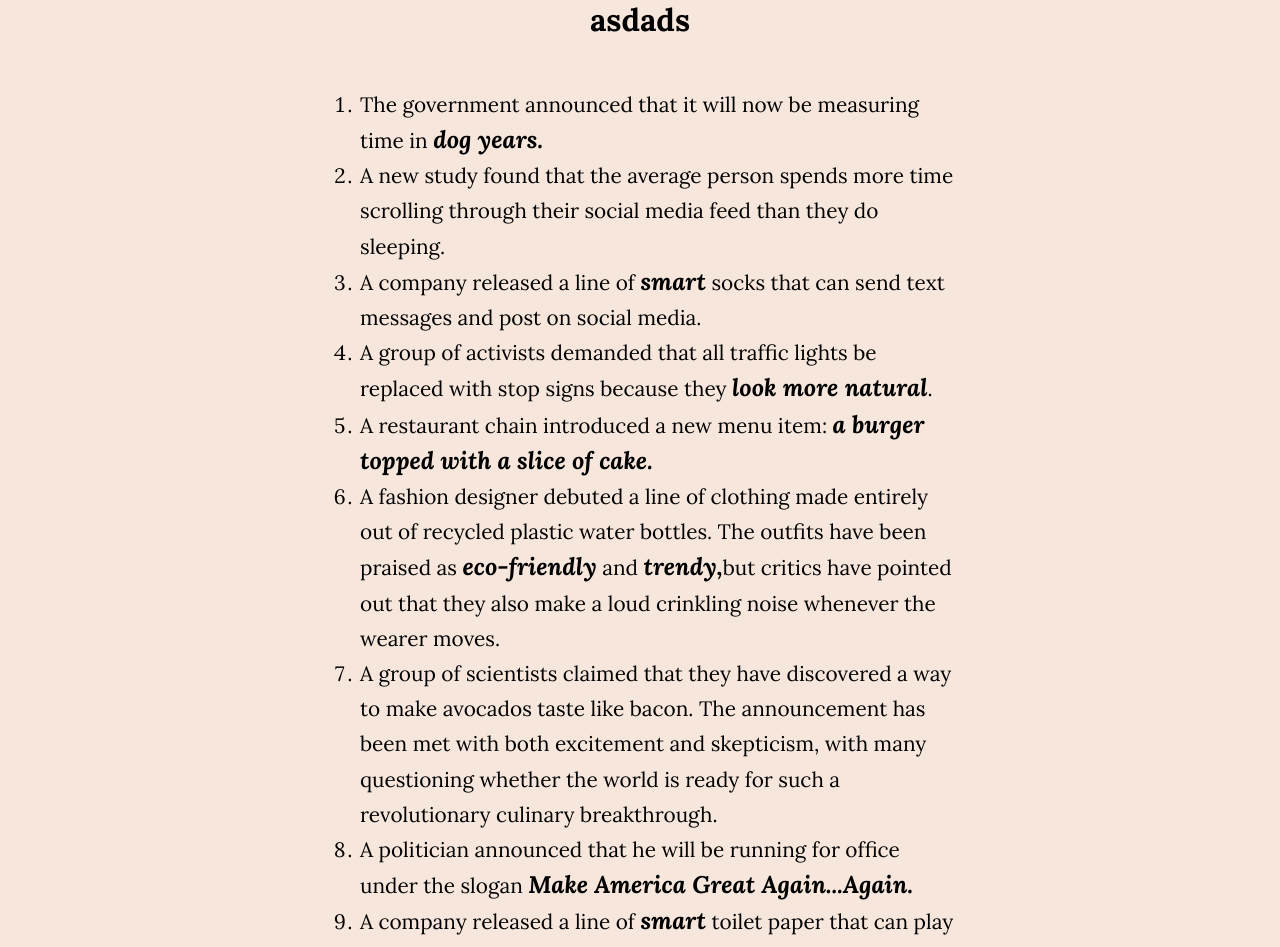
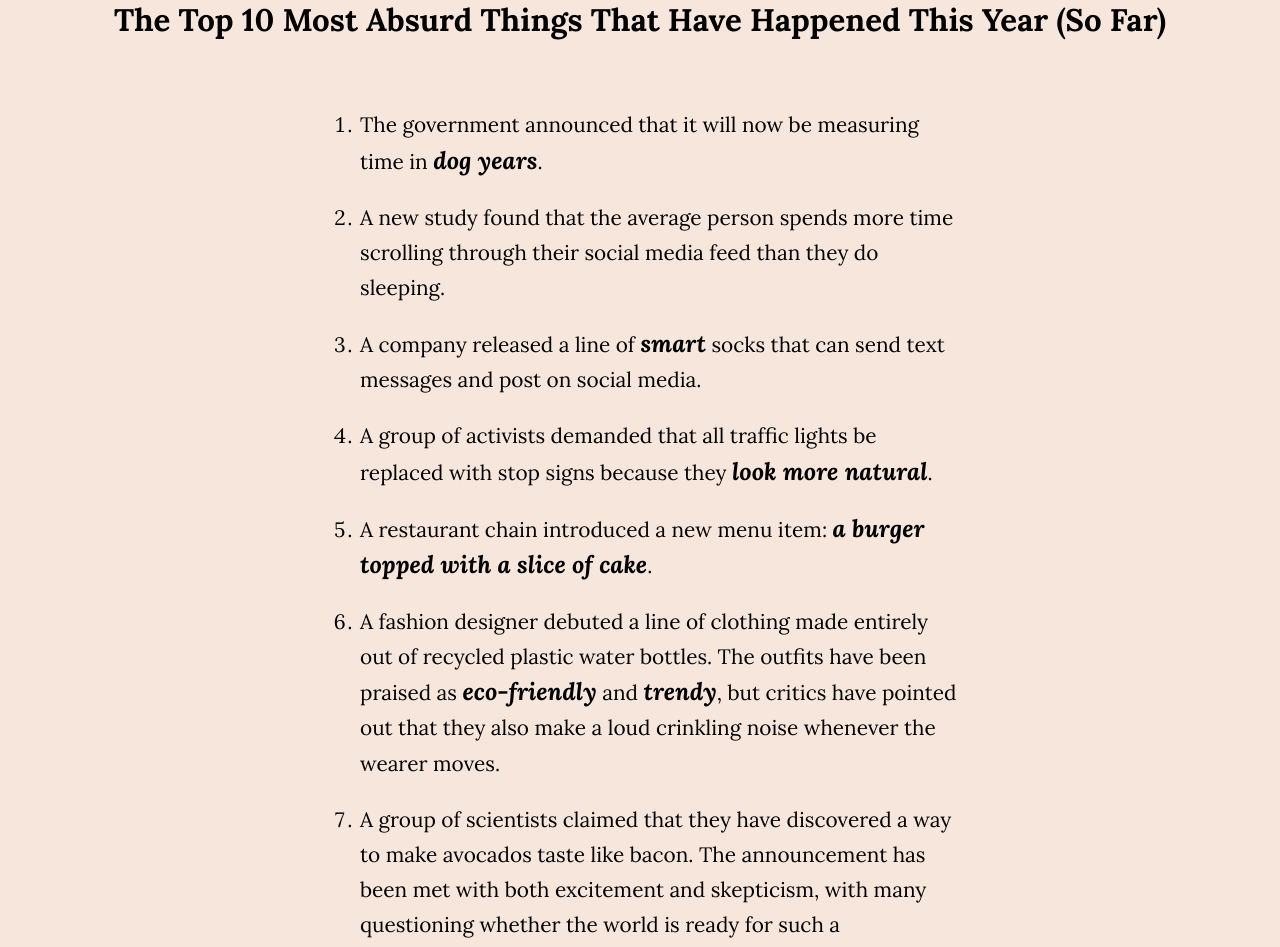
Before and after one commit to Asurakun1/my-blog-project, a React (Create React App) app: page /random-article in a window 1280 px wide. Shown: the part 200-1147 px from the top of the page. Built offline with nearby package versions, Linux system fonts and the light colour scheme.

Commit message:
changed headlines and added one article

```diff
--- a/package.json
+++ b/package.json
@@ -8,6 +8,7 @@
     "@testing-library/user-event": "^13.5.0",
     "react": "^18.2.0",
     "react-dom": "^18.2.0",
+    "react-markdown": "^8.0.4",
     "react-router-dom": "^6.5.0",
     "react-scripts": "5.0.1",
     "web-vitals": "^2.1.4"
--- a/public/data/articles.JSON
+++ b/public/data/articles.JSON
@@ -4,16 +4,16 @@
         "title": "The Top 10 Most Absurd Things That Have Happened This Year (So Far)",
         "article": {
             "list": [
-                "The government announced that it will now be measuring time in 'dog years'.",
+                "The government announced that it will now be measuring time in ***dog years***.",
                 "A new study found that the average person spends more time scrolling through their social media feed than they do sleeping.",
-                "A company released a line of smart socks that can send text messages and post on social media.",
-                "A group of activists demanded that all traffic lights be replaced with stop signs because they look more natural.",
-                "A restaurant chain introduced a new menu item: a burger topped with a slice of cake.",
-                "A fashion designer debuted a line of clothing made entirely out of recycled plastic water bottles. The outfits have been praised as eco-friendly and trendy,but critics have pointed out that they also make a loud crinkling noise whenever the wearer moves.",
+                "A company released a line of ***smart*** socks that can send text messages and post on social media.",
+                "A group of activists demanded that all traffic lights be replaced with stop signs because they ***look more natural***.",
+                "A restaurant chain introduced a new menu item: ***a burger topped with a slice of cake***.",
+                "A fashion designer debuted a line of clothing made entirely out of recycled plastic water bottles. The outfits have been praised as ***eco-friendly*** and ***trendy***, but critics have pointed out that they also make a loud crinkling noise whenever the wearer moves.",
                 "A group of scientists claimed that they have discovered a way to make avocados taste like bacon. The announcement has been met with both excitement and skepticism, with many questioning whether the world is ready for such a revolutionary culinary breakthrough.",
-                "A politician announced that he will be running for office under the slogan Make America Great Again...Again.",
-                "A company released a line of smart toilet paper that can play music and send tweets.",
-                "A group of protesters marched through the streets demanding that all cars be banned because they take up too much space and contribute to climate change."
+                "A politician announced that he will be running for office under the slogan ***Make America Great Again...Again***.",
+                "A company released a line of ***smart*** toilet paper that can play music and send tweets.",
+                "A group of protesters marched through the streets demanding that all cars be banned because ***they take up too much space and contribute to climate change***."
             ]
         }
     },
@@ -21,6 +21,14 @@
         "id": 2,
         "headline": "Local News",
         "title": "New Study Shows Majority of People Actually Just Pretending to Like Craft Beer",
-        "article": "A new park has opened in the downtown area, providing a much-needed green space for residents and visitors to enjoy..."
+        "article": {
+            "section": [
+                "In a shocking turn of events, a new study has revealed that the majority of people who claim to be craft beer aficionados are actually just pretending.",
+                "According to the study, these so-called ***craft beer connoisseurs*** are just faking their love for hoppy IPAs and funky sours to seem cool and edgy. In reality, they would much rather be chugging down cheap cans of mass-produced lagers in the privacy of their own homes.",
+                "***\"We were really surprised by these findings,\"*** said lead researcher, Dr. Mary Smith. ***\"We always assumed that the craft beer craze was driven by a genuine appreciation for unique and artisanal brews. It turns out, it's just a bunch of people trying to fit in with the 'in-crowd'.\"***",
+                "The study also found that these fake craft beer lovers are more likely to be found at trendy bars and breweries, where they can be seen confidently spouting off beer jargon and pretending to know what ***mouthfeel*** means.",
+                "***\"It's a sad state of affairs,\"*** said Smith. ***\"But at least now we know the truth. The majority of people claiming to love craft beer are just full of, well, you know.\"***"
+            ]
+        }
     }
 ]
--- a/src/Components/ArticleSection/ArticleSection.css
+++ b/src/Components/ArticleSection/ArticleSection.css
@@ -17,6 +17,20 @@
     margin-top: 25vh;
 }
 
-.article article ol li strong {
+.article article ol li strong, .article article section p strong {
     font-size: 1.5rem;
 }
+
+.article article{
+    display: flex;
+    flex-direction: column;
+}
+
+.article article img{
+    max-width: 70%;
+    margin: 0 auto;
+}
+
+.article article section p{
+    text-indent: 2.5rem;
+}
--- a/src/Components/ArticleSection/Articles/Article-0.js
+++ b/src/Components/ArticleSection/Articles/Article-0.js
@@ -1,26 +1,19 @@
 import Author0 from '../Author/Author0';
-const Article0 = () =>{
+import ReactMarkdown from 'react-markdown';
+const Article0 = (props) =>{
 
-    return(
+    const loading = "Loading...";
+    return (
         <section className="article">
-            <Author0 />
-            <h1 className='article-title'>asdads</h1>
+            <Author0/>
+            <h1 className="article-title">{typeof props.data !== "string" ? props.data.title : loading}</h1>
             <article>
                 <ol>
-                    <li>The government announced that it will now be measuring time in <strong><em>dog years.</em></strong></li>
-                    <li>A new study found that the average person spends more time scrolling through their social media feed than they do sleeping.</li>
-                    <li>A company released a line of <strong><em>smart</em></strong> socks that can send text messages and post on social media.</li>
-                    <li>A group of activists demanded that all traffic lights be replaced with stop signs because they <strong><em>look more natural</em></strong>.</li>
-                    <li>A restaurant chain introduced a new menu item: <strong><em>a burger topped with a slice of cake.</em></strong></li>
-                    <li>A fashion designer debuted a line of clothing made entirely out of recycled plastic water bottles.
-                        The outfits have been praised as <strong><em>eco-friendly</em></strong> and <strong><em>trendy,</em></strong>
-                        but critics have pointed out that they also make a loud crinkling noise whenever the wearer moves.</li>
-                    <li>A group of scientists claimed that they have discovered a way to make avocados taste like bacon.
-                        The announcement has been met with both excitement and skepticism,
-                        with many questioning whether the world is ready for such a revolutionary culinary breakthrough.</li>
-                    <li>A politician announced that he will be running for office under the slogan <strong><em>Make America Great Again...Again.</em></strong></li>
-                    <li>A company released a line of <strong><em>smart</em></strong> toilet paper that can play music and send tweets.</li>
-                    <li>A group of protesters marched through the streets demanding that all cars be banned because <strong><em>they take up too much space and contribute to climate change.</em></strong></li>
+                    {
+                        typeof props.data !== "string" ? (props.data.article.list.map((element, index) => {
+                            return <li key={index}><ReactMarkdown>{element}</ReactMarkdown></li>
+                        })) : loading
+                    }
                 </ol>
             </article>
         </section>
--- a/src/Components/ArticleSection/Articles/Article-1.js
+++ b/src/Components/ArticleSection/Articles/Article-1.js
@@ -1,18 +1,26 @@
+import ReactMarkdown from "react-markdown";
 
 const Article1 = (props) => {
+    const loading = "Loading...";
     return (
         <section className="article">
 
-            <h1>{typeof props.data !== "string" ? props.data[0].title : props.data}</h1>
-            <article>
-                <ol>
-                    {
-                        typeof props.data !== "string" ? (props.data[0].article.list.map((element, index) => {
-                            return <li key={index}>{element}</li>
-                        })) : props.data
-                    }
-                </ol>
-            </article>
+            <h1 className="article-title">{typeof props.data !== "string" ? props.data.title : loading}</h1>
+
+            {
+                typeof props.data !== "string" ?
+                    <article>
+                        <img src="/images/craft-beer.jpg" alt="craft-beer-img" />
+                        <section>
+                            <ReactMarkdown>{props.data.article.section[0]}</ReactMarkdown>
+                            <ReactMarkdown>{props.data.article.section[1]}</ReactMarkdown>
+                            <ReactMarkdown>{props.data.article.section[2]}</ReactMarkdown>
+                            <ReactMarkdown>{props.data.article.section[3]}</ReactMarkdown>
+                            <ReactMarkdown>{props.data.article.section[4]}</ReactMarkdown>
+                        </section>
+                    </article>
+                    : loading
+            }
         </section>
     );
 }
--- a/src/Components/Home/Headlines/Headlines.js
+++ b/src/Components/Home/Headlines/Headlines.js
@@ -33,6 +33,13 @@ const Headlines = () => {
                         stores will be tailored to each customer's unique interests and needs, and we'll be able to <br />
                         offer an even more seamless and convenient shopping experience."<br />
                     </p>
+                    <li><Link to="/research-article" className="link">New Study Shows That Making the Stupid Even Stupider is Actually Possible</Link></li>
+                    <p>
+                        In a shocking new discovery, scientists have found a way to make the stupid even stupider. <br/>
+                        In a groundbreaking study, researchers at the Institute of Really Obvious Things found that <br/>
+                        by exposing the already dim-witted to even more idiotic stimuli, their intelligence levels <br/>
+                        could be drastically reduced.
+                    </p>
                 </ul>
             </section>
     );
--- a/src/Components/NavBar/NavBar.js
+++ b/src/Components/NavBar/NavBar.js
@@ -26,8 +26,8 @@ const NavBar = () => {
         <Router>
             <Routes>
                 <Route path="/" element={<Home/>}/>
-                <Route path="/random-article" element={<Article0/>} />
-                <Route path="/craft-Beer" element={<Article1 data={rawData}/>} />
+                <Route path="/random-article" element={<Article0 data={rawData[0]}/>} />
+                <Route path="/craft-Beer" element={<Article1 data={rawData[1]}/>} />
                 <Route path="*" element={<Error404/>}/>
             </Routes>
         </Router>
```
Also changed, not shown: src/Components/Home/Local/Local.js (+5 -5 lines), 1 other file (tests, documents, lock files or other folders).
